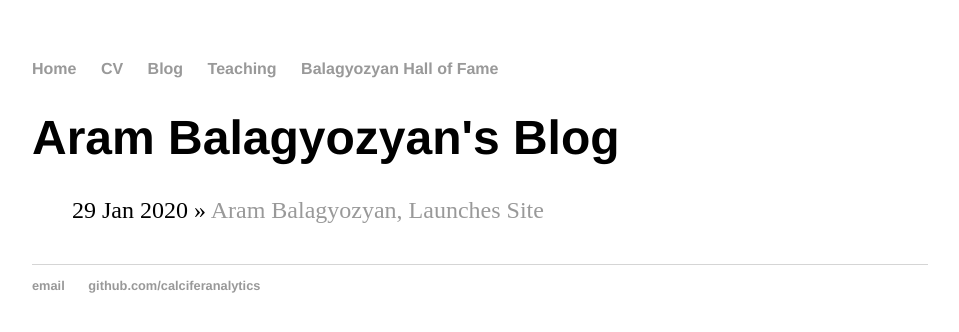
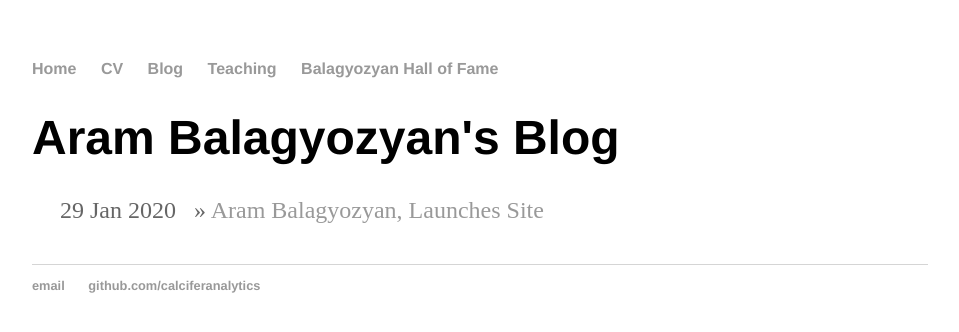
Before and after one commit to calciferanalytics/calciferanalytics.github.io, a Jekyll site: the page built from blog/index.html, in a window 1280 px wide. Shown: the top 332 px of the page, without its empty margins (160-1119 px from the left). Built offline with Jekyll 4.4.1, drawn with Linux system fonts in a browser that asks for light colours.

Commit message:
Update default.html

```diff
--- a/_layouts/default.html
+++ b/_layouts/default.html
@@ -4,6 +4,15 @@
 			<title>{{ page.title }}</title>
 			<!-- link to main stylesheet -->
 			<link rel="stylesheet" type="text/css" href="/css/main.css">
+			<style>
+      				li {
+        				color: #666666;
+      					}
+      				span {
+        				position: relative;
+        				left: -12px;
+      					}
+    			</style>
 		</head>
 		<body>
 			<nav>
```
